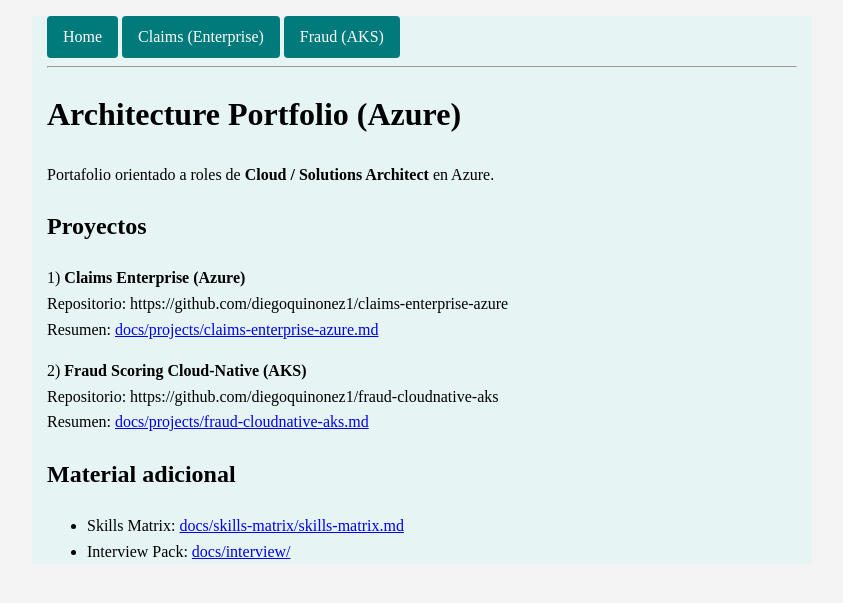
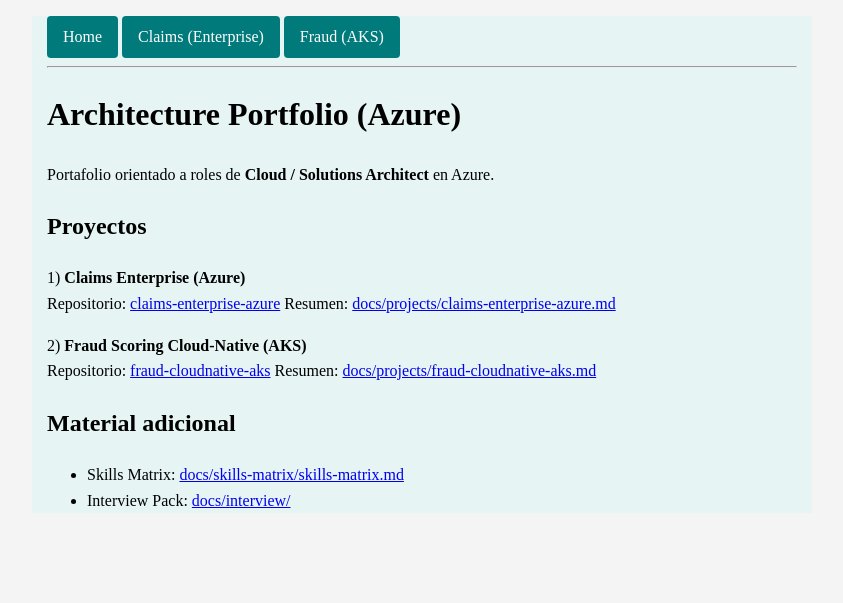
Before and after one commit to diegoquinonez1/architecture-portfolio-azure, a Jekyll site: the page built from docs/index.md, in a window 1280 px wide. Shown: the top 603 px of the page, without its empty margins (218-1061 px from the left). Built offline with Jekyll 4.4.1, drawn with Linux system fonts in a browser that asks for light colours; our own code applies the rules of GitHub Pages for plain Markdown files; part of the change alters nothing that is shown.

Commit message:
add references to repos

```diff
--- a/docs/index.md
+++ b/docs/index.md
@@ -7,11 +7,11 @@ Portafolio orientado a roles de **Cloud / Solutions Architect** en Azure.
 
 ## Proyectos
 1) **Claims Enterprise (Azure)**
-Repositorio: https://github.com/diegoquinonez1/claims-enterprise-azure
+Repositorio: [claims-enterprise-azure](https://github.com/diegoquinonez1/claims-enterprise-azure)
 Resumen: [docs/projects/claims-enterprise-azure.md](projects/claims-enterprise-azure.md)
 
 2) **Fraud Scoring Cloud-Native (AKS)**
-Repositorio: https://github.com/diegoquinonez1/fraud-cloudnative-aks
+Repositorio: [fraud-cloudnative-aks](https://github.com/diegoquinonez1/fraud-cloudnative-aks)
 Resumen: [docs/projects/fraud-cloudnative-aks.md](projects/fraud-cloudnative-aks.md)
 
 ## Material adicional
```
